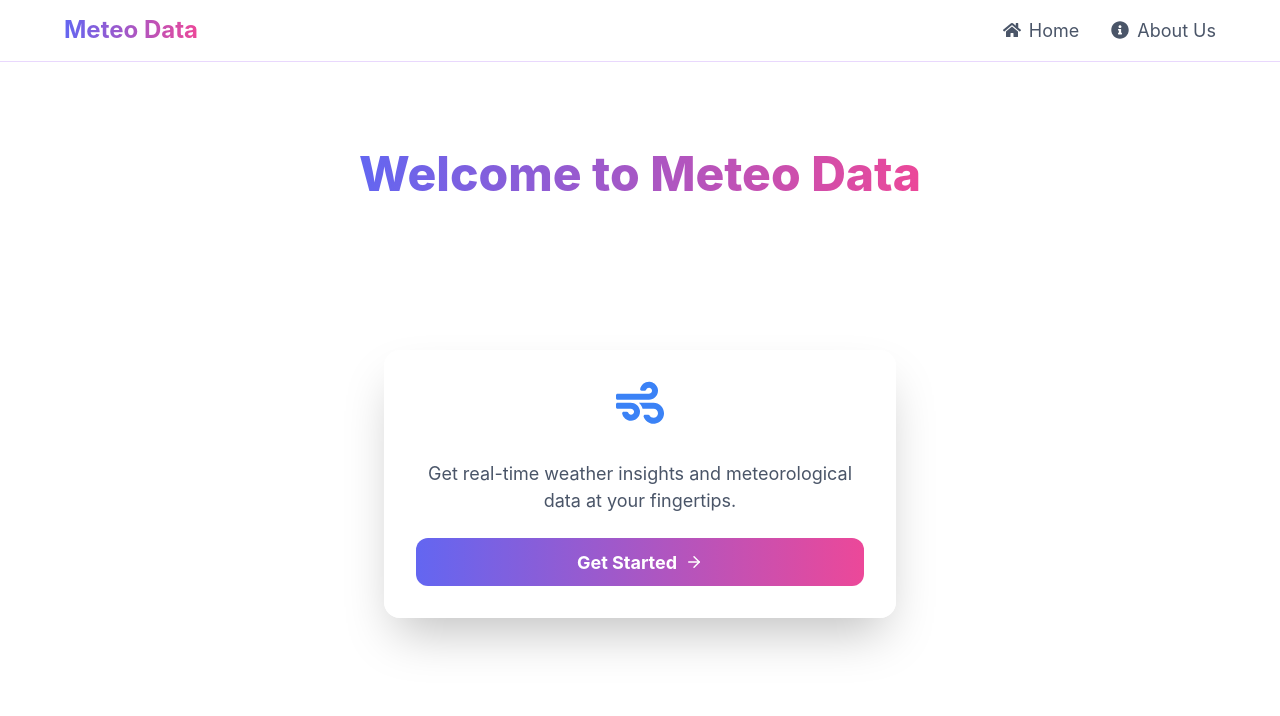
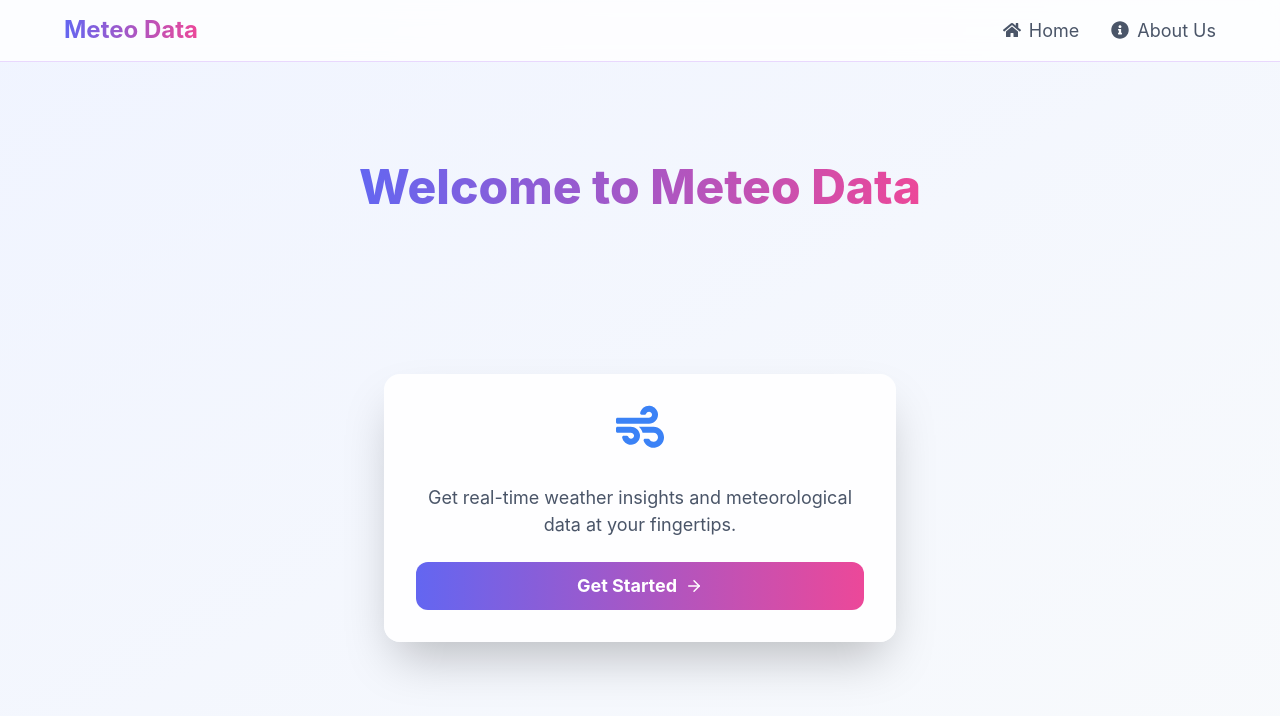
Before and after one commit to MeteoDataApp/Frontend, a React (Vite) app in the folder client/: page / in a window 1280 px wide. Shown: the top 716 px of the page. Built offline with nearby package versions, Linux system fonts and the light colour scheme.

Commit message:
Added z-index and changed navbar position property to fixed, added background color to homepage

```diff
--- a/client/src/components/Navbar.jsx
+++ b/client/src/components/Navbar.jsx
@@ -16,13 +16,14 @@ const Navbar = () => {
             animate={{ y: 0, opacity: 1 }}
             transition={{ duration: 0.5 }}
             w="100%"
-            position="sticky"
+            position="fixed"
             top={0}
             bg="whiteAlpha.800"
             backdropFilter="blur(10px)"
             borderBottom="1px solid #e2e8f0"
             borderColor="purple.100"
             as={"nav"}
+            zIndex={999}
         >
             <MotionFlex
                 maxW="1200px"
--- a/client/src/pages/Homepage.jsx
+++ b/client/src/pages/Homepage.jsx
@@ -39,12 +39,11 @@ export default function HomePage() {
             flexDirection="column"
             alignItems="center"
             justifyContent="space-evenly"
-            minH="80vh"
-            maxH="100%"
+            height="100vh"
+            bgGradient="linear(to-br, #f0f4ff 0%, #f8fafc 100%)"
         >
             <MotionBox
                 textAlign="center"
-                mb={16}
                 initial={{ y: 20 }}
                 animate={{ y: 0 }}
                 transition={{ duration: 0.5 }}
```
